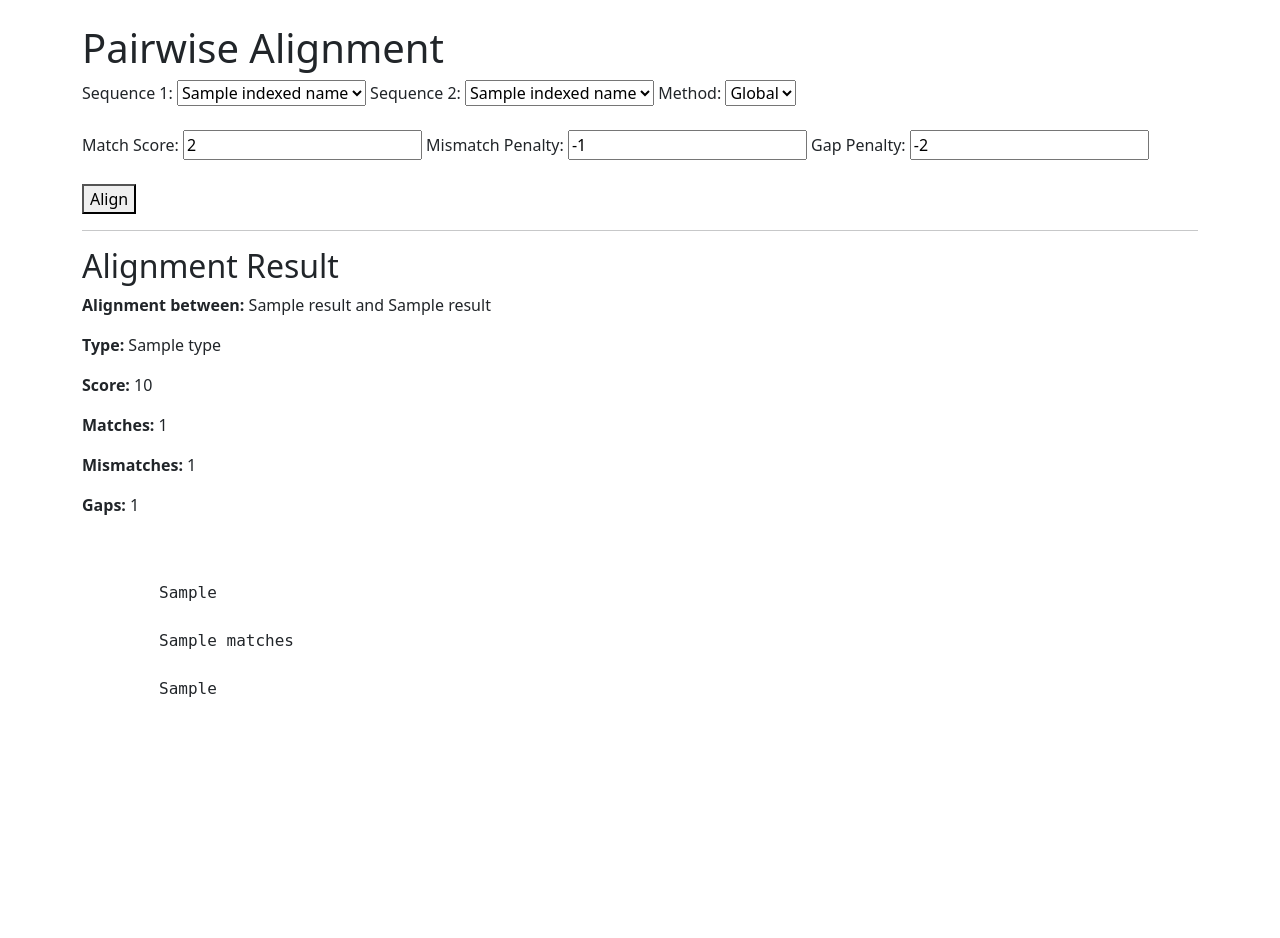
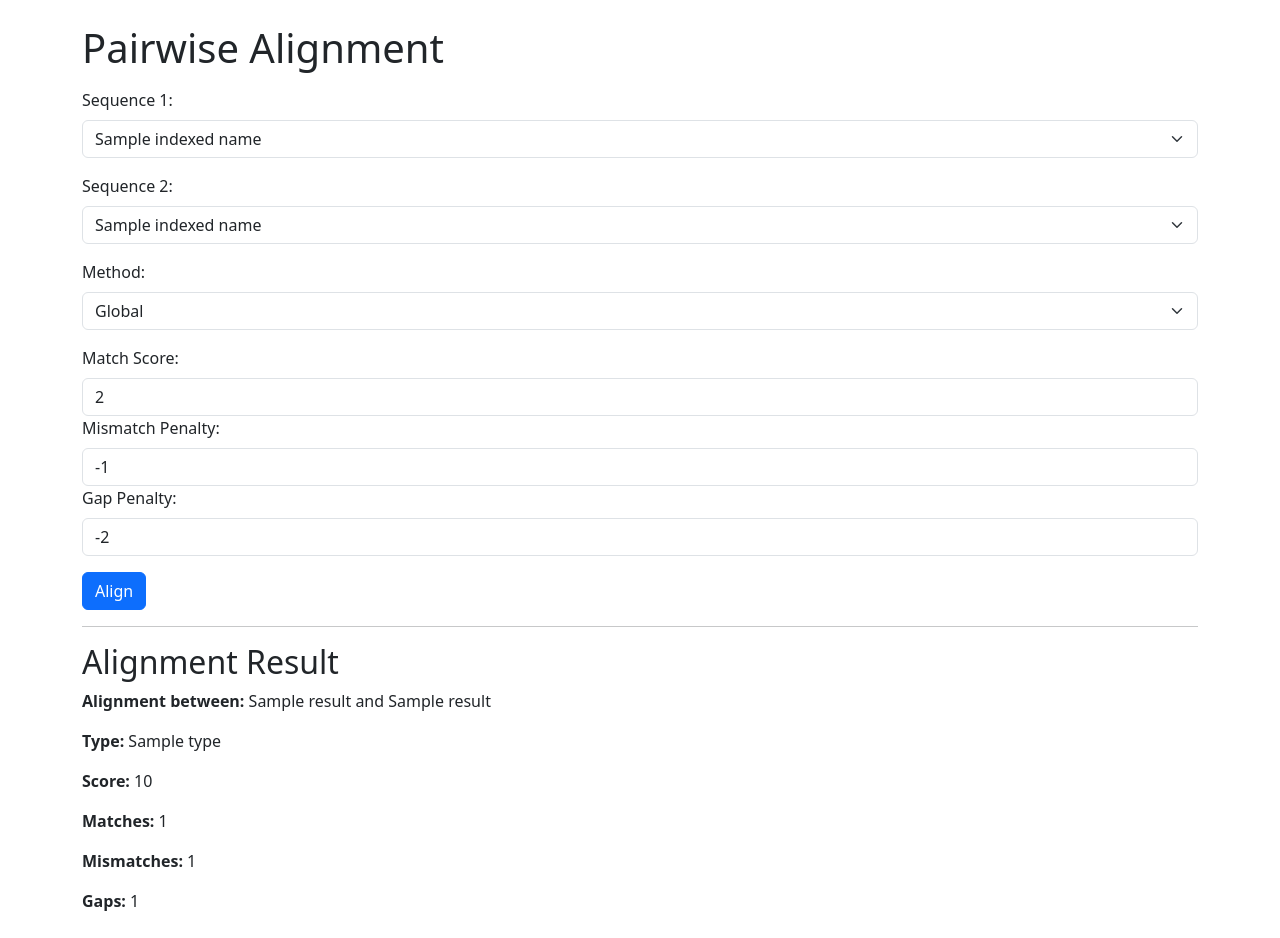
Before and after one commit to hades-k/bio_seq_analyzer, a Flask app: template templates/align.html in a window 1280 px wide. Shown: the part 56-994 px from the top of the page. Before the commit the page ends 753 px from the top, so only its background shows below. Run offline with Flask 3, Linux system fonts and the light colour scheme; the template is opened without the code that fills it: most values are stand-ins (such as "Sample title", 1, 10 or a date in 2020).

Commit message:
Update align.html

```diff
--- a/templates/align.html
+++ b/templates/align.html
@@ -2,38 +2,45 @@
 {% block content %}
   <h1>Pairwise Alignment</h1>
 
-  <form method="post">
-    <label for="seq1">Sequence 1:</label>
-    <select name="seq1">
+  <form method="post" class="mt-3">
+    <div class="mb-3">
+      <label for="seq1" class="form-label">Sequence 1:</label>
+      <select name="seq1" class="form-select">
         {% for i, name in indexed_names %}
           <option value="{{ i }}">{{ name }}</option>
         {% endfor %}
       </select>
+    </div>
 
-    <label for="seq2">Sequence 2:</label>
-    <select name="seq2">
+    <div class="mb-3">
+      <label for="seq2" class="form-label">Sequence 2:</label>
+      <select name="seq2" class="form-select">
         {% for i, name in indexed_names %}
           <option value="{{ i }}">{{ name }}</option>
         {% endfor %}
       </select>
+    </div>
 
-    <label for="method">Method:</label>
-    <select name="method">
+    <div class="mb-3">
+      <label for="method" class="form-label">Method:</label>
+      <select name="method" class="form-select">
         <option value="global">Global</option>
         <option value="local">Local</option>
-    </select><br><br>
+      </select>
+    </div>
 
-    <label for="match">Match Score:</label>
-    <input type="number" name="match" value="2">
+    <div class="mb-3">
+      <label for="match" class="form-label">Match Score:</label>
+      <input type="number" name="match" class="form-control" value="2">
 
-    <label for="mismatch">Mismatch Penalty:</label>
-    <input type="number" name="mismatch" value="-1">
+      <label for="mismatch" class="form-label">Mismatch Penalty:</label>
+      <input type="number" name="mismatch" class="form-control" value="-1">
 
-    <label for="gap">Gap Penalty:</label>
-    <input type="number" name="gap" value="-2">
-    <br><br>
+      <label for="gap" class="form-label">Gap Penalty:</label>
+      <input type="number" name="gap" class="form-control" value="-2">
+    </div>
 
-    <button type="submit">Align</button>
+    <button type="submit" class="btn btn-primary">Align</button>
   </form>
 
   {% if result %}
```
Lines whose indentation alone changed are shown as unchanged.
